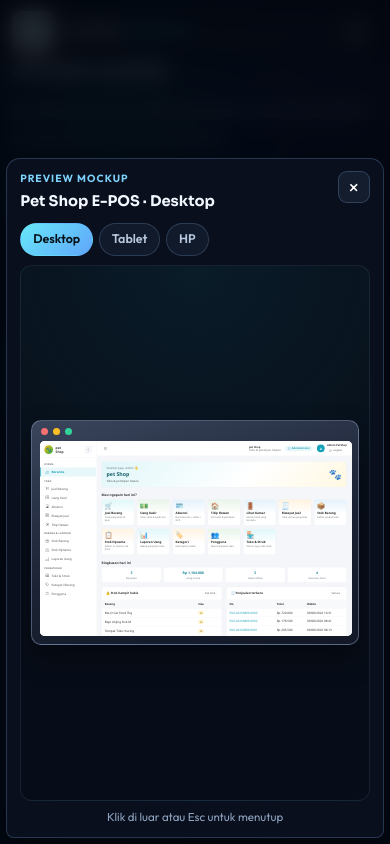
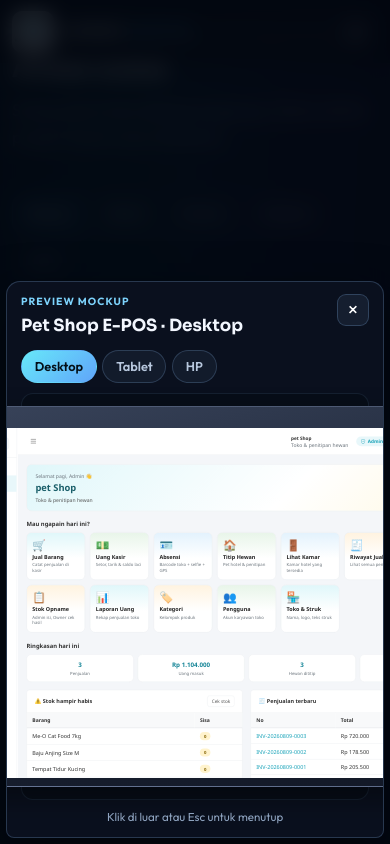
Before and after one commit to zico-padalino/company-profile, a React (Vite) app: page / in a window 390 px wide. Both pictures are taken after a click on the button 158 px from the left and 3291 px from the top of the page. Shown: the part 2869-3713 px from the top of the page. Built offline with nearby package versions, Linux system fonts and the light colour scheme.

Commit message:
Refactor DeviceViewModal and associated CSS to streamline device preview functionality. Update class names for consistency and clarity, enhance layout and responsiveness across devices, and simplify scaling logic. Improve accessibility with ARIA roles and ensure a cohesive user experience.

```diff
--- a/src/components/DeviceViewModal.css
+++ b/src/components/DeviceViewModal.css
@@ -1,78 +1,55 @@
-.device-view-overlay {
+/* Device View Modal — class prefix dvm- to avoid stale CSS cache */
+
+.dvm-overlay {
   position: fixed;
   inset: 0;
   z-index: 10000;
-  width: 100vw;
-  height: 100vh;
-  height: 100dvh;
-  background: rgba(2, 6, 14, 0.86);
-  backdrop-filter: blur(10px);
-  -webkit-backdrop-filter: blur(10px);
   display: flex;
   align-items: center;
   justify-content: center;
-  padding: 0.65rem;
+  padding: 0.75rem;
   box-sizing: border-box;
-  animation: device-view-fade 0.16s ease;
+  background: rgba(2, 6, 14, 0.88);
+  backdrop-filter: blur(10px);
+  -webkit-backdrop-filter: blur(10px);
 }
 
-@keyframes device-view-fade {
-  from {
-    opacity: 0;
-  }
-  to {
-    opacity: 1;
-  }
+.dvm-modal {
+  display: flex;
+  flex-direction: column;
+  width: fit-content;
+  max-width: calc(100vw - 1.5rem);
+  max-height: calc(100dvh - 1.5rem);
+  overflow: hidden;
+  border-radius: 16px;
+  background: #0a101e;
+  border: 1px solid rgba(148, 197, 255, 0.22);
+  box-shadow: 0 20px 50px rgba(0, 0, 0, 0.55);
+  padding: 0.75rem 0.85rem 0.65rem;
+  box-sizing: border-box;
 }
 
-.device-view-modal {
-  width: min(600px, calc(100vw - 1.25rem));
-  height: min(68dvh, 560px);
-  max-height: min(68dvh, 560px);
-  overflow: hidden;
-  border-radius: 16px;
-  background: rgba(10, 16, 30, 0.98);
-  border: 1px solid rgba(148, 197, 255, 0.22);
-  box-shadow: 0 20px 50px rgba(0, 0, 0, 0.5);
-  padding: 0.75rem 0.85rem 0.7rem;
-  display: flex;
-  flex-direction: column;
-  box-sizing: border-box;
-  animation: device-view-up 0.2s ease;
+.dvm-modal-desktop {
+  min-width: min(600px, calc(100vw - 1.5rem));
 }
 
-@keyframes device-view-up {
-  from {
-    opacity: 0;
-    transform: translateY(12px) scale(0.98);
-  }
-  to {
-    opacity: 1;
-    transform: translateY(0) scale(1);
-  }
+.dvm-modal-tablet {
+  min-width: min(340px, calc(100vw - 1.5rem));
 }
 
-.device-view-modal--tablet {
-  width: min(340px, calc(100vw - 1.25rem));
-  height: min(78dvh, 620px);
-  max-height: min(78dvh, 620px);
+.dvm-modal-phone {
+  min-width: min(280px, calc(100vw - 1.5rem));
 }
 
-.device-view-modal--phone {
-  width: min(300px, calc(100vw - 1.25rem));
-  height: min(80dvh, 640px);
-  max-height: min(80dvh, 640px);
-}
-
-.device-view-head {
+.dvm-head {
   display: flex;
   justify-content: space-between;
-  gap: 0.65rem;
+  gap: 0.75rem;
   align-items: flex-start;
   flex-shrink: 0;
 }
 
-.device-view-head p {
+.dvm-head p {
   margin: 0;
   font-size: 0.65rem;
   letter-spacing: 0.1em;
@@ -81,15 +58,15 @@
   font-weight: 700;
 }
 
-.device-view-head h3 {
+.dvm-head h3 {
   margin: 0.15rem 0 0;
   font-family: var(--font-display);
-  font-size: clamp(0.92rem, 2vw, 1.05rem);
+  font-size: 1.05rem;
   color: #f3f7ff;
   font-weight: 700;
 }
 
-.device-view-close {
+.dvm-close {
   width: 32px;
   height: 32px;
   border-radius: 9px;
@@ -102,168 +79,121 @@
   flex-shrink: 0;
 }
 
-.device-view-close:hover {
-  background: rgba(148, 197, 255, 0.16);
-}
-
-.device-view-tabs {
+.dvm-tabs {
   display: flex;
   flex-wrap: wrap;
   gap: 0.35rem;
-  margin: 0.55rem 0;
+  margin: 0.6rem 0;
   flex-shrink: 0;
 }
 
-.device-view-tabs button {
-  display: inline-flex;
-  align-items: center;
+.dvm-tabs button {
   border-radius: 999px;
   border: 1px solid rgba(148, 197, 255, 0.2);
   background: rgba(148, 197, 255, 0.06);
   color: #b7c7dd;
-  padding: 0.35rem 0.75rem;
+  padding: 0.35rem 0.8rem;
   font: inherit;
-  font-size: 0.78rem;
+  font-size: 0.8rem;
   font-weight: 600;
   cursor: pointer;
 }
 
-.device-view-tabs button.active {
+.dvm-tabs button.active {
   color: #041018;
   background: linear-gradient(135deg, #67e8f9, #60a5fa);
   border-color: transparent;
 }
 
-.device-view-stage {
-  flex: 1 1 auto;
-  min-height: 0;
+.dvm-stage {
   display: flex;
   align-items: center;
   justify-content: center;
+  padding: 0.75rem;
   border-radius: 12px;
-  background:
-    radial-gradient(circle at 50% 0%, rgba(34, 211, 238, 0.08), transparent 55%),
-    #070d18;
+  background: #070d18;
   border: 1px solid rgba(148, 197, 255, 0.1);
-  padding: 0.65rem;
-  box-sizing: border-box;
-  overflow: hidden;
+  flex-shrink: 0;
 }
 
-.device-shell {
+.dvm-shell {
   display: flex;
   flex-direction: column;
   align-items: center;
-  justify-content: center;
 }
 
-.device-shell-screen {
-  position: relative;
-  overflow: hidden;
-  background: #f4f7fb;
-  flex-shrink: 0;
-  border-radius: 4px;
-}
-
-.device-shell-screen iframe {
-  position: absolute;
-  top: 0;
-  left: 0;
-  border: 0;
-  display: block;
-  background: #f4f7fb;
-}
-
-.device-view-empty {
-  position: absolute;
-  inset: 0;
-  display: grid;
-  place-items: center;
-  color: #8fa4c0;
-  padding: 0.75rem;
-  text-align: center;
-  font-size: 0.8rem;
-  background: #0b1220;
-}
-
-/* Desktop chrome */
-.device-shell-monitor {
+.dvm-monitor {
   border-radius: 10px;
-  padding: 7px 8px 8px;
+  padding: 8px;
   background: linear-gradient(165deg, #3a455c 0%, #1a2233 55%, #121826 100%);
   border: 1px solid rgba(186, 210, 255, 0.35);
-  box-shadow: 0 14px 28px rgba(0, 0, 0, 0.4);
+  box-shadow: 0 12px 28px rgba(0, 0, 0, 0.4);
   box-sizing: border-box;
 }
 
-.device-shell-chrome {
+.dvm-chrome {
   display: flex;
   gap: 5px;
   margin-bottom: 6px;
-  padding-left: 1px;
 }
 
-.device-shell-chrome span {
+.dvm-chrome span {
   width: 7px;
   height: 7px;
   border-radius: 50%;
   background: rgba(255, 255, 255, 0.22);
 }
 
-.device-shell-chrome span:first-child {
+.dvm-chrome span:first-child {
   background: #f87171;
 }
 
-.device-shell-chrome span:nth-child(2) {
+.dvm-chrome span:nth-child(2) {
   background: #fbbf24;
 }
 
-.device-shell-chrome span:nth-child(3) {
+.dvm-chrome span:nth-child(3) {
   background: #34d399;
 }
 
-.device-shell--desktop .device-shell-screen {
+.dvm-shell-desktop .dvm-screen {
   border-radius: 5px;
 }
 
-/* Tablet chrome */
-.device-shell--tablet .device-shell-body {
-  border-radius: 18px;
-  padding: 10px 10px 12px;
+.dvm-body {
+  border-radius: 20px;
   background: linear-gradient(165deg, #3a455c 0%, #1a2233 55%, #121826 100%);
   border: 1px solid rgba(186, 210, 255, 0.4);
-  box-shadow: 0 16px 32px rgba(0, 0, 0, 0.45);
+  box-shadow: 0 14px 30px rgba(0, 0, 0, 0.45);
+  box-sizing: border-box;
   display: flex;
   flex-direction: column;
   align-items: center;
-  box-sizing: border-box;
+  position: relative;
 }
 
-.device-shell--tablet .device-shell-screen {
+.dvm-shell-phone .dvm-body {
+  border-radius: 26px;
+  background: linear-gradient(165deg, #2f384c 0%, #151c2a 55%, #0e1420 100%);
+}
+
+.dvm-shell-tablet .dvm-screen {
   border-radius: 8px;
 }
 
-.device-shell-home {
+.dvm-shell-phone .dvm-screen {
+  border-radius: 16px;
+}
+
+.dvm-home {
   width: 28px;
   height: 4px;
   border-radius: 999px;
   background: rgba(255, 255, 255, 0.28);
   margin-top: 8px;
-  flex-shrink: 0;
 }
 
-/* Phone chrome */
-.device-shell--phone .device-shell-body {
-  border-radius: 24px;
-  padding: 8px;
-  background: linear-gradient(165deg, #2f384c 0%, #151c2a 55%, #0e1420 100%);
-  border: 1px solid rgba(186, 210, 255, 0.4);
-  box-shadow: 0 16px 32px rgba(0, 0, 0, 0.45);
-  position: relative;
-  box-sizing: border-box;
-}
-
-.device-shell-notch {
+.dvm-notch {
   position: absolute;
   top: 12px;
   left: 50%;
@@ -276,30 +206,40 @@
   pointer-events: none;
 }
 
-.device-shell--phone .device-shell-screen {
-  border-radius: 16px;
+.dvm-empty {
+  position: absolute;
+  inset: 0;
+  display: grid;
+  place-items: center;
+  color: #8fa4c0;
+  padding: 0.75rem;
+  text-align: center;
+  font-size: 0.8rem;
+  background: #0b1220;
 }
 
-.device-view-hint {
-  margin: 0.45rem 0 0;
+.dvm-hint {
+  margin: 0.5rem 0 0;
   color: #8fa4c0;
   font-size: 0.72rem;
   text-align: center;
   flex-shrink: 0;
 }
 
-@media (max-width: 720px) {
-  .device-view-overlay {
-    padding: 0.35rem;
+@media (max-width: 640px) {
+  .dvm-overlay {
     align-items: flex-end;
+    padding: 0.4rem;
   }
 
-  .device-view-modal,
-  .device-view-modal--tablet,
-  .device-view-modal--phone {
+  .dvm-modal {
     width: 100%;
-    height: min(88dvh, 680px);
-    max-height: min(88dvh, 680px);
+    max-width: 100%;
     border-radius: 14px 14px 8px 8px;
   }
+
+  .dvm-modal-desktop .dvm-screen {
+    /* shrink desktop frame on small phones */
+    max-width: 100%;
+  }
 }
--- a/src/components/DeviceViewModal.tsx
+++ b/src/components/DeviceViewModal.tsx
@@ -1,77 +1,21 @@
-import { useLayoutEffect, useRef, useState } from 'react'
+import { useEffect } from 'react'
 import { createPortal } from 'react-dom'
-import { DEVICE_VIEWPORTS } from '../lib/imageUpload'
 import { DEVICE_LABELS } from '../types/portfolio'
 import type { ViewDevice } from './ProjectThumb'
 import './DeviceViewModal.css'
 
-type Box = { screenW: number; screenH: number; scale: number }
-
-const MAX_SCREEN: Record<ViewDevice, number> = {
-  desktop: 520,
-  tablet: 240,
-  phone: 200,
-}
-
-const CHROME: Record<ViewDevice, { x: number; y: number }> = {
-  desktop: { x: 16, y: 36 }, // padding + traffic lights
-  tablet: { x: 20, y: 36 }, // bezel + home bar
-  phone: { x: 16, y: 16 },
-}
-
-function useFitScale(device: ViewDevice, liveUrl?: string) {
-  const shellRef = useRef<HTMLDivElement>(null)
-  const viewport = DEVICE_VIEWPORTS[device]
-  const [box, setBox] = useState<Box>({
-    screenW: 280,
-    screenH: 175,
-    scale: 280 / viewport.width,
-  })
-
-  useLayoutEffect(() => {
-    const shell = shellRef.current
-    if (!shell) return
-
-    const update = () => {
-      const stage = shell.parentElement
-      if (!stage) return
-
-      const availW = Math.max(stage.clientWidth - 20, 120)
-      const availH = Math.max(stage.clientHeight - 20, 120)
-      const chrome = CHROME[device]
-      const aspect = viewport.width / viewport.height
-
-      // Ruang untuk layar (setelah chrome device)
-      let screenW = Math.min(availW - chrome.x, MAX_SCREEN[device])
-      let screenH = screenW / aspect
-
-      if (screenH + chrome.y > availH) {
-        screenH = Math.max(availH - chrome.y, 100)
-        screenW = screenH * aspect
-      }
-
-      setBox({
-        screenW,
-        screenH,
-        scale: screenW / viewport.width,
-      })
-    }
-
-    update()
-    const ro = new ResizeObserver(update)
-    ro.observe(shell.parentElement || shell)
-    window.addEventListener('resize', update)
-    const t1 = window.setTimeout(update, 30)
-    const t2 = window.setTimeout(update, 120)
-    return () => {
-      ro.disconnect()
-      window.removeEventListener('resize', update)
-      window.clearTimeout(t1)
-      window.clearTimeout(t2)
-    }
-  }, [device, viewport.width, viewport.height, liveUrl])
-
-  return { shellRef, box, viewport }
+/**
+ * Ukuran frame visual (px) + viewport internal iframe.
+ * Scale = frameW / vw agar isi selalu penuh tanpa area kosong.
+ * Iframe HARUS position:absolute agar tidak mendongkrak tinggi modal.
+ */
+const FRAMES: Record<
+  ViewDevice,
+  { frameW: number; frameH: number; vw: number; vh: number }
+> = {
+  desktop: { frameW: 560, frameH: 350, vw: 1440, vh: 900 },
+  tablet: { frameW: 300, frameH: 400, vw: 768, vh: 1024 },
+  phone: { frameW: 230, frameH: 498, vw: 390, vh: 844 },
 }
 
 function DeviceShell({
@@ -83,12 +27,20 @@ function DeviceShell({
   title: string
   liveUrl?: string
 }) {
-  const { shellRef, box, viewport } = useFitScale(device, liveUrl)
+  const frame = FRAMES[device]
+  const scale = frame.frameW / frame.vw
 
   const screen = (
     <div
-      className="device-shell-screen"
-      style={{ width: box.screenW, height: box.screenH }}
+      className="dvm-screen"
+      style={{
+        width: frame.frameW,
+        height: frame.frameH,
+        position: 'relative',
+        overflow: 'hidden',
+        flexShrink: 0,
+        background: '#f4f7fb',
+      }}
     >
       {liveUrl ? (
         <iframe
@@ -96,15 +48,20 @@ function DeviceShell({
           src={liveUrl}
           title={`${title} ${device}`}
           style={{
-            width: viewport.width,
-            height: viewport.height,
-            transform: `scale(${box.scale})`,
+            position: 'absolute',
+            top: 0,
+            left: 0,
+            width: frame.vw,
+            height: frame.vh,
+            border: 0,
+            transform: `scale(${scale})`,
             transformOrigin: 'top left',
+            background: '#f4f7fb',
           }}
         />
       ) : (
-        <div className="device-view-empty">
-          Isi Link Demo / Preview di admin agar mockup {DEVICE_LABELS[device]} tampil live.
+        <div className="dvm-empty">
+          Isi Link Demo / Preview di admin agar mockup tampil live.
         </div>
       )}
     </div>
@@ -112,9 +69,9 @@ function DeviceShell({
 
   if (device === 'desktop') {
     return (
-      <div className="device-shell device-shell--desktop" ref={shellRef}>
-        <div className="device-shell-monitor" style={{ width: box.screenW + 16 }}>
-          <div className="device-shell-chrome">
+      <div className="dvm-shell dvm-shell-desktop">
+        <div className="dvm-monitor" style={{ width: frame.frameW + 16 }}>
+          <div className="dvm-chrome">
             <span />
             <span />
             <span />
@@ -127,25 +84,22 @@ function DeviceShell({
 
   if (device === 'tablet') {
     return (
-      <div className="device-shell device-shell--tablet" ref={shellRef}>
+      <div className="dvm-shell dvm-shell-tablet">
         <div
-          className="device-shell-body"
-          style={{ width: box.screenW + 20, height: box.screenH + 36 }}
+          className="dvm-body"
+          style={{ width: frame.frameW + 20, padding: '10px 10px 12px' }}
         >
           {screen}
-          <div className="device-shell-home" aria-hidden />
+          <div className="dvm-home" aria-hidden />
         </div>
       </div>
     )
   }
 
   return (
-    <div className="device-shell device-shell--phone" ref={shellRef}>
-      <div
-        className="device-shell-body"
-        style={{ width: box.screenW + 16, height: box.screenH + 16 }}
-      >
-        <div className="device-shell-notch" aria-hidden />
+    <div className="dvm-shell dvm-shell-phone">
+      <div className="dvm-body" style={{ width: frame.frameW + 16, padding: 8 }}>
+        <div className="dvm-notch" aria-hidden />
         {screen}
       </div>
     </div>
@@ -167,7 +121,7 @@ export function DeviceViewModal({
   onClose: () => void
   onChangeDevice: (device: ViewDevice) => void
 }) {
-  useLayoutEffect(() => {
+  useEffect(() => {
     if (!open) return
     const onKey = (e: KeyboardEvent) => {
       if (e.key === 'Escape') onClose()
@@ -184,27 +138,27 @@ export function DeviceViewModal({
   if (!open || typeof document === 'undefined') return null
 
   return createPortal(
-    <div className="device-view-overlay" onClick={onClose} role="presentation">
+    <div className="dvm-overlay" onClick={onClose} role="presentation">
       <div
-        className={`device-view-modal device-view-modal--${device}`}
+        className={`dvm-modal dvm-modal-${device}`}
         role="dialog"
         aria-modal="true"
         aria-label={`Preview ${title} ${DEVICE_LABELS[device]}`}
         onClick={(e) => e.stopPropagation()}
       >
-        <header className="device-view-head">
+        <header className="dvm-head">
           <div>
             <p>Preview Mockup</p>
             <h3>
               {title} · {DEVICE_LABELS[device]}
             </h3>
           </div>
-          <button type="button" className="device-view-close" onClick={onClose} aria-label="Tutup">
+          <button type="button" className="dvm-close" onClick={onClose} aria-label="Tutup">
             ×
           </button>
         </header>
 
-        <div className="device-view-tabs" role="tablist" aria-label="Pilih device">
+        <div className="dvm-tabs" role="tablist">
           {(['desktop', 'tablet', 'phone'] as ViewDevice[]).map((d) => (
             <button
               key={d}
@@ -219,11 +173,11 @@ export function DeviceViewModal({
           ))}
         </div>
 
-        <div className={`device-view-stage device-view-stage--${device}`}>
+        <div className="dvm-stage">
           <DeviceShell key={device} device={device} title={title} liveUrl={liveUrl} />
         </div>
 
-        <p className="device-view-hint">Klik di luar atau Esc untuk menutup</p>
+        <p className="dvm-hint">Klik di luar atau Esc untuk menutup</p>
       </div>
     </div>,
     document.body,
```
Also changed, not shown: src/components/ProjectThumb.tsx (+6 -1 lines).
